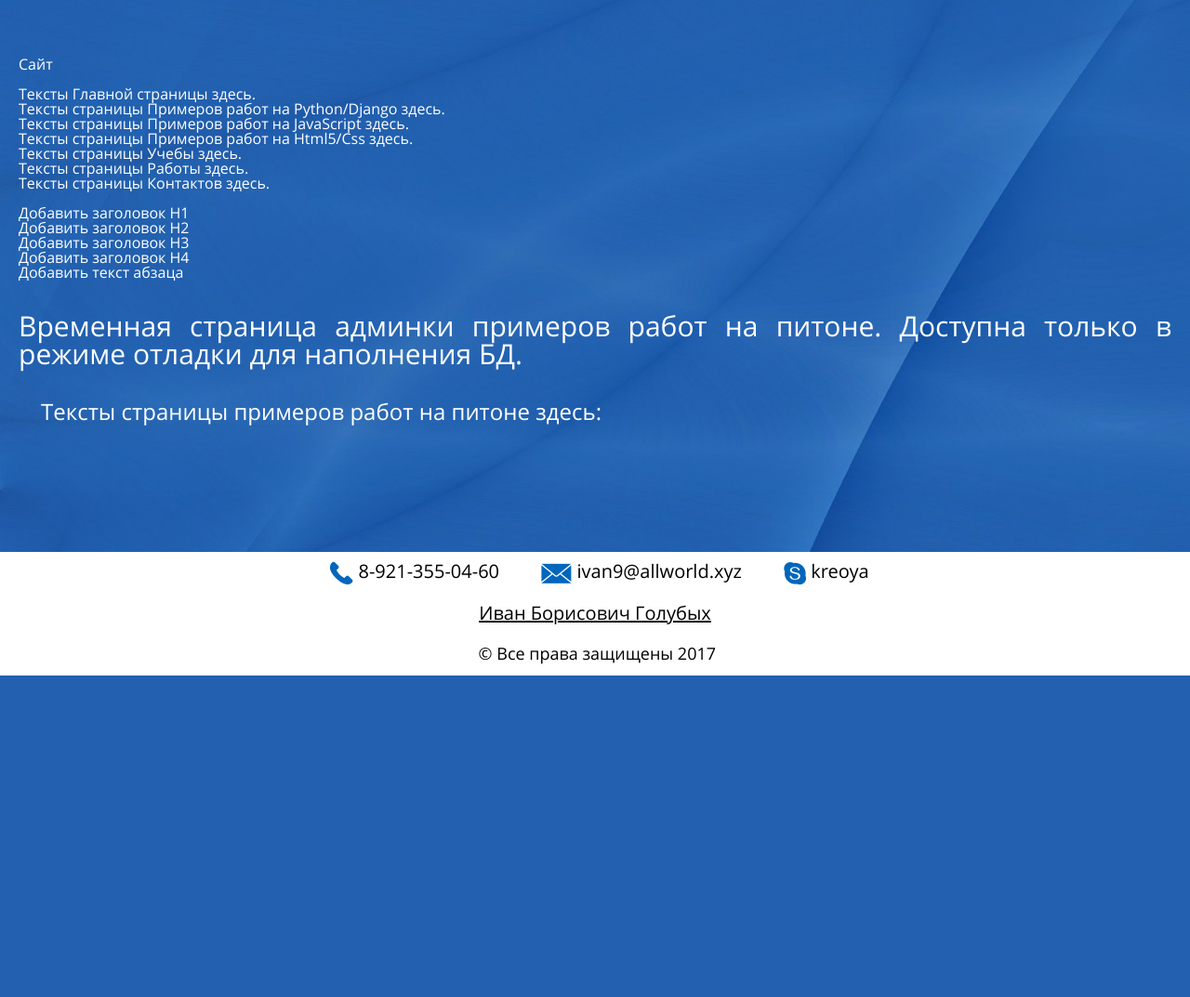
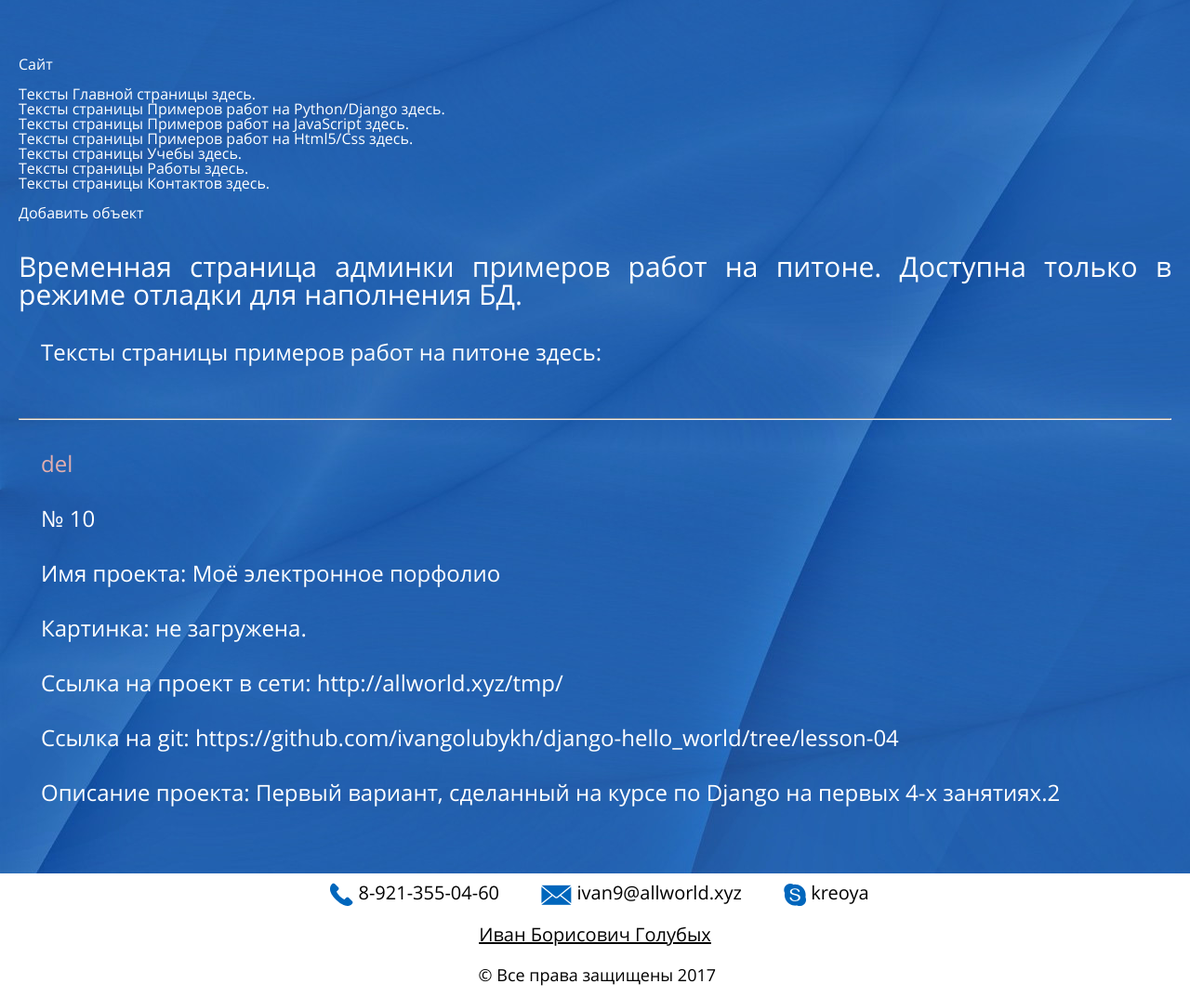
Before and after one commit to ivangolubykh/2017_portfolio, a Django app: page /django/profile_ig/admin_examples_work_python/ in a window 1280 px wide. Shown: the part 73-1146 px from the top of the page at 93% size. Before the commit the page ends 800 px from the top, so only its background shows below. Run offline with Django 3.2, Linux system fonts and the light colour scheme; data comes from the database, SQL or seed files in the repository; data that the repository does not hold is empty.

Commit message:
Настроено добавление, редактирование и удаление записей в БД примеров работ на питоне.

```diff
--- a/portfolio_django_2017/app_admin_debug/templates/admin_examples_work_python.html
+++ b/portfolio_django_2017/app_admin_debug/templates/admin_examples_work_python.html
@@ -4,28 +4,25 @@
 {% block content  %}
     {% include 'admin_menu.html' %}
     <br>
-    <br><a href="{% url 'admin_examples_work_python-add_h1' %}">Добавить заголовок H1</a>
-    <br><a href="{% url 'admin_examples_work_python-add_h2' %}">Добавить заголовок H2</a>
-    <br><a href="{% url 'admin_examples_work_python-add_h3' %}">Добавить заголовок H3</a>
-    <br><a href="{% url 'admin_examples_work_python-add_h4' %}">Добавить заголовок H4</a>
-    <br><a href="{% url 'admin_examples_work_python-add_text' %}">Добавить текст абзаца</a>
+    <br><a href="{% url 'admin_examples_work_python-add' %}">Добавить объект</a>
     <br>
     <h1>Временная страница админки примеров работ на питоне. Доступна только в режиме отладки для наполнения БД.</h1>
     <p>Тексты страницы примеров работ на питоне здесь:</p>
     <br>
-    {% for h1 in object_list %}
-<p><a style="color:#e2afaf;" href="{% url 'admin_examples_work_python-del_h1' h1.id%}">del</a> <a href="{% url 'admin_examples_work_python-update_h1' h1.id%}">{{h1.ordinal}} - {{h1.text}}</a></p>
-        {% for h2 in h1.examplespythonheaderorlist2text_set.all %}
-<p>&nbsp;<a style="color:#e2afaf;" href="{% url 'admin_examples_work_python-del_h2' h2.id%}">del</a> <a href="{% url 'admin_examples_work_python-update_h2' h2.id%}">{{h2.ordinal}} - {{h2.text}}</a></p>
-            {% for h3 in h2.examplespythonheaderorlist3text_set.all %}
-<p>&nbsp;&nbsp;<a style="color:#e2afaf;" href="{% url 'admin_examples_work_python-del_h3' h3.id%}">del</a> <a href="{% url 'admin_examples_work_python-update_h3' h3.id%}">{{h3.ordinal}} - {{h3.text}}</a></p>
-                {% for h4 in h3.examplespythonheaderorlist4text_set.all %}
-<p>&nbsp;&nbsp;&nbsp;<a style="color:#e2afaf;" href="{% url 'admin_examples_work_python-del_h4' h4.id%}">del</a> <a href="{% url 'admin_examples_work_python-update_h4' h4.id%}">{{h4.ordinal}} - {{h4.text}}</a></p>
-                    {% for text in h4.examplespythontext_set.all %}
-<p>&nbsp;&nbsp;&nbsp;&nbsp;<a style="color:#e2afaf;" href="{% url 'admin_examples_work_python-del_text' text.id%}">del</a> <a href="{% url 'admin_examples_work_python-update_text' text.id%}">{{text.ordinal}} - {{text.text}}</a></p>
-                    {% endfor %}
-                {% endfor %}
-            {% endfor %}
-        {% endfor %}
+    {% for obj in object_list %}
+        <hr>
+        <p><a style="color:#e2afaf;" href="{% url 'admin_examples_work_python-del' obj.id%}">del</a></p>
+<p><i>№</i> <a href="{% url 'admin_examples_work_python-update' obj.id%}">{{obj.ordinal}}</a></p>
+<p><i>Имя проекта:</i> {{obj.name_project}}</p>
+<p><i>Картинка:</i>
+    {% if obj.bimage %}
+        <img src="{{ MEDIA_URL }}{{obj.bimage}}">
+    {% else %}
+        не загружена.
+    {% endif %}
+</p>
+<p><i>Ссылка на проект в сети:</i> {{obj.net_address}}</p>
+<p><i>Ссылка на git:</i> {{obj.git_address}}</p>
+<p><i>Описание проекта:</i> <a href="{% url 'admin_examples_work_python-update' obj.id%}">{{obj.text}}</a></p>
     {% endfor %}
 {% endblock %}
--- a/portfolio_django_2017/app_admin_debug/templates/admin_main_create.html
+++ b/portfolio_django_2017/app_admin_debug/templates/admin_main_create.html
@@ -5,7 +5,7 @@
     {% include 'admin_menu.html' %}
     <br>
     <br>
-<form action="" method="post">{% csrf_token %}
+<form action="" method="post" enctype="multipart/form-data">{% csrf_token %}
     {{ form.as_p }}
     <input type="submit" value="Добавить текст или заголовок">
 </form>
--- a/portfolio_django_2017/app_admin_debug/templates/admin_main_update.html
+++ b/portfolio_django_2017/app_admin_debug/templates/admin_main_update.html
@@ -4,7 +4,7 @@
 {% block content  %}
     {% include 'admin_menu.html' %}
     <br>
-    <form action="" method="post">{% csrf_token %}
+    <form action="" method="post" enctype="multipart/form-data">{% csrf_token %}
         <p>Вы уверены, что хотите это отредактировать?:</p>
         {{ form.as_p }}
         <input type="submit" value="Обновить данные">
--- a/portfolio_django_2017/app_admin_debug/urls.py
+++ b/portfolio_django_2017/app_admin_debug/urls.py
@@ -18,8 +18,8 @@ from .views import AdminListView, H1Create, H2Create, H3Create, H4Create, \
     TextCreate, H1Delete, H2Delete, H3Delete, H4Delete, TextDelete, H1Update,\
     H2Update, H3Update, H4Update, TextUpdate,\
     AdminExamplesPythonListView,\
-    AdminExamplesPythonH1Create, AdminExamplesPythonH1Delete,\
-    AdminExamplesPythonH1Update,\
+    AdminExamplesPythonCreate, AdminExamplesPythonDelete,\
+    AdminExamplesPythonUpdate,\
     AdminExamplesJsListView, \
     AdminExamplesJsH1Create, AdminExamplesJsH2Create, \
     AdminExamplesJsH3Create, AdminExamplesJsH4Create, \
@@ -93,15 +93,15 @@ urlpatterns += [
     url(r'^admin_examples_work_python/$',
         AdminExamplesPythonListView.as_view(),
         name='admin_examples_work_python'),
-    url(r'admin_examples_work_python/add_main_h1/$',
-        AdminExamplesPythonH1Create.as_view(),
-        name='admin_examples_work_python-add_h1'),
-    url(r'admin_examples_work_python/del_main_h1/(?P<pk>[\w]+)/$',
-        AdminExamplesPythonH1Delete.as_view(),
-        name='admin_examples_work_python-del_h1'),
-    url(r'admin_examples_work_python/update_main_h1/(?P<pk>[\w]+)/$',
-        AdminExamplesPythonH1Update.as_view(),
-        name='admin_examples_work_python-update_h1'),
+    url(r'admin_examples_work_python/add/$',
+        AdminExamplesPythonCreate.as_view(),
+        name='admin_examples_work_python-add'),
+    url(r'admin_examples_work_python/del/(?P<pk>[\w]+)/$',
+        AdminExamplesPythonDelete.as_view(),
+        name='admin_examples_work_python-del'),
+    url(r'admin_examples_work_python/update/(?P<pk>[\w]+)/$',
+        AdminExamplesPythonUpdate.as_view(),
+        name='admin_examples_work_python-update'),
 ]
 
 # Блок страниц админки для страницы примеров работ на JavaScript:
--- a/portfolio_django_2017/app_admin_debug/views_admin_examples_python_pages.py
+++ b/portfolio_django_2017/app_admin_debug/views_admin_examples_python_pages.py
@@ -11,19 +11,21 @@ class AdminExamplesPythonListView(ListView):
     template_name = 'admin_examples_work_python.html'
 
 
-class AdminExamplesPythonH1Create(CreateView):
+class AdminExamplesPythonCreate(CreateView):
     model = ExamplesPython
-    fields = ['ordinal', 'text']
+    fields = ['ordinal', 'name_project', 'bimage', 'net_address',
+              'git_address','text']
     template_name = 'admin_main_create.html'
 
 
-class AdminExamplesPythonH1Delete(DeleteView):
+class AdminExamplesPythonDelete(DeleteView):
     model = ExamplesPython
-    success_url = reverse_lazy('admin')
+    success_url = reverse_lazy('admin_examples_work_python')
     template_name = 'admin_main_delete.html'
 
 
-class AdminExamplesPythonH1Update(UpdateView):
+class AdminExamplesPythonUpdate(UpdateView):
     model = ExamplesPython
+    fields = ['ordinal', 'name_project', 'bimage', 'net_address',
+              'git_address','text']
     template_name = 'admin_main_update.html'
-    fields = ['ordinal', 'text']
--- a/portfolio_django_2017/app_main/models_examples_work_python.py
+++ b/portfolio_django_2017/app_main/models_examples_work_python.py
@@ -84,7 +84,7 @@ class ExamplesPython(models.Model):
         max_length=255,
         # При blank=True поле может быть пустым
         # (т.е. оно необязательное):
-        blank=False,
+        blank=True,
         # Если строковое поле содержит null=True, это
         # означает, что оно может содержать два возможных
         # “пустых” значения: NULL и пустую строку.
```
Also changed, not shown: portfolio_django_2017/app_main/migrations/0008_auto_20170515_0607.py (added), portfolio_django_2017/app_main/migrations/0009_auto_20170515_0700.py (added), portfolio_django_2017/db.sqlite3, portfolio_django_2017/media/examples_python_images/OO001AMLAX27_1_v1.jpg (added).
